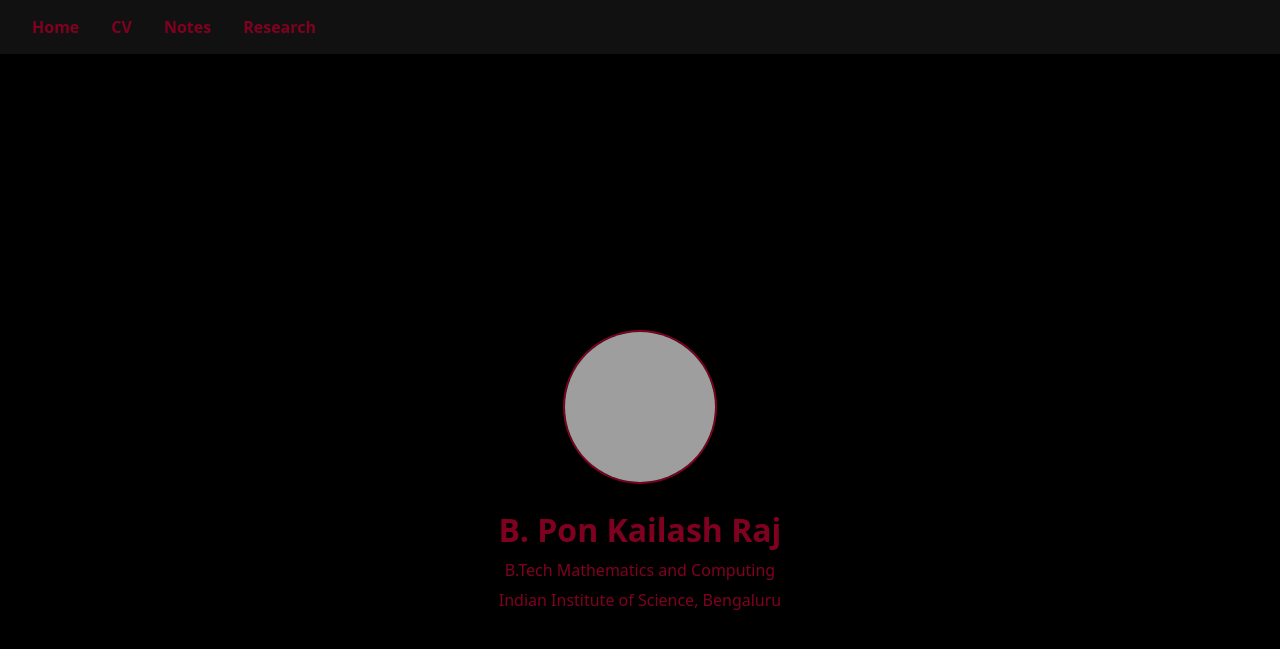
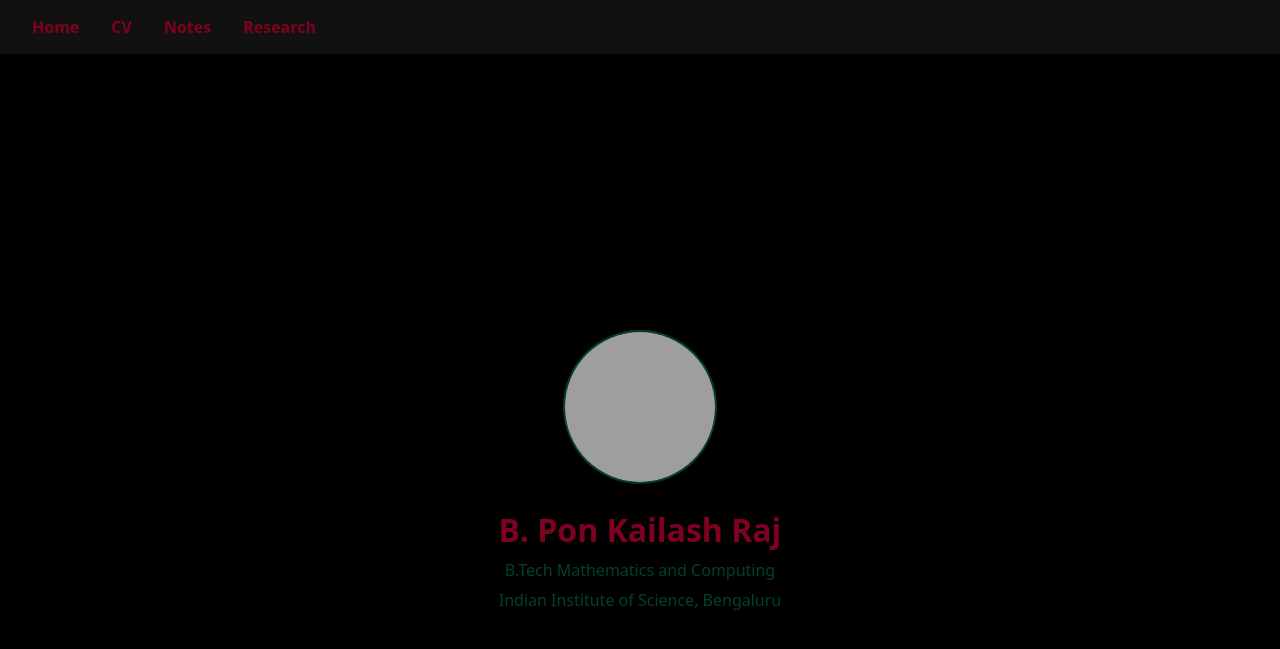
Before and after one commit to PONKAILASHRAJ/pk, a Jekyll site: the page index.html, which Jekyll copies as it is, in a window 1280 px wide. Shown: the top 649 px of the page. Built offline with Jekyll 4.4.1, drawn with Linux system fonts in a browser that asks for light colours; grey boxes are pictures that could not be loaded.

Commit message:
index.html

```diff
--- a/index.html
+++ b/index.html
@@ -7,6 +7,7 @@
   <style>
     :root {
       --burgundy: #800020;
+      --dg:#004225
     }
 
     body {
@@ -49,7 +50,7 @@
       height: 150px;
       border-radius: 50%;
       object-fit: cover;
-      border: 2px solid var(--burgundy);
+      border: 2px solid var(--dg);
       margin-bottom: 1rem;
     }
 
@@ -60,7 +61,7 @@
 
     p {
       margin: 0.25rem 0;
-      color: var(--burgundy);
+      color: var(--dg);
     }
   </style>
 </head>
```
